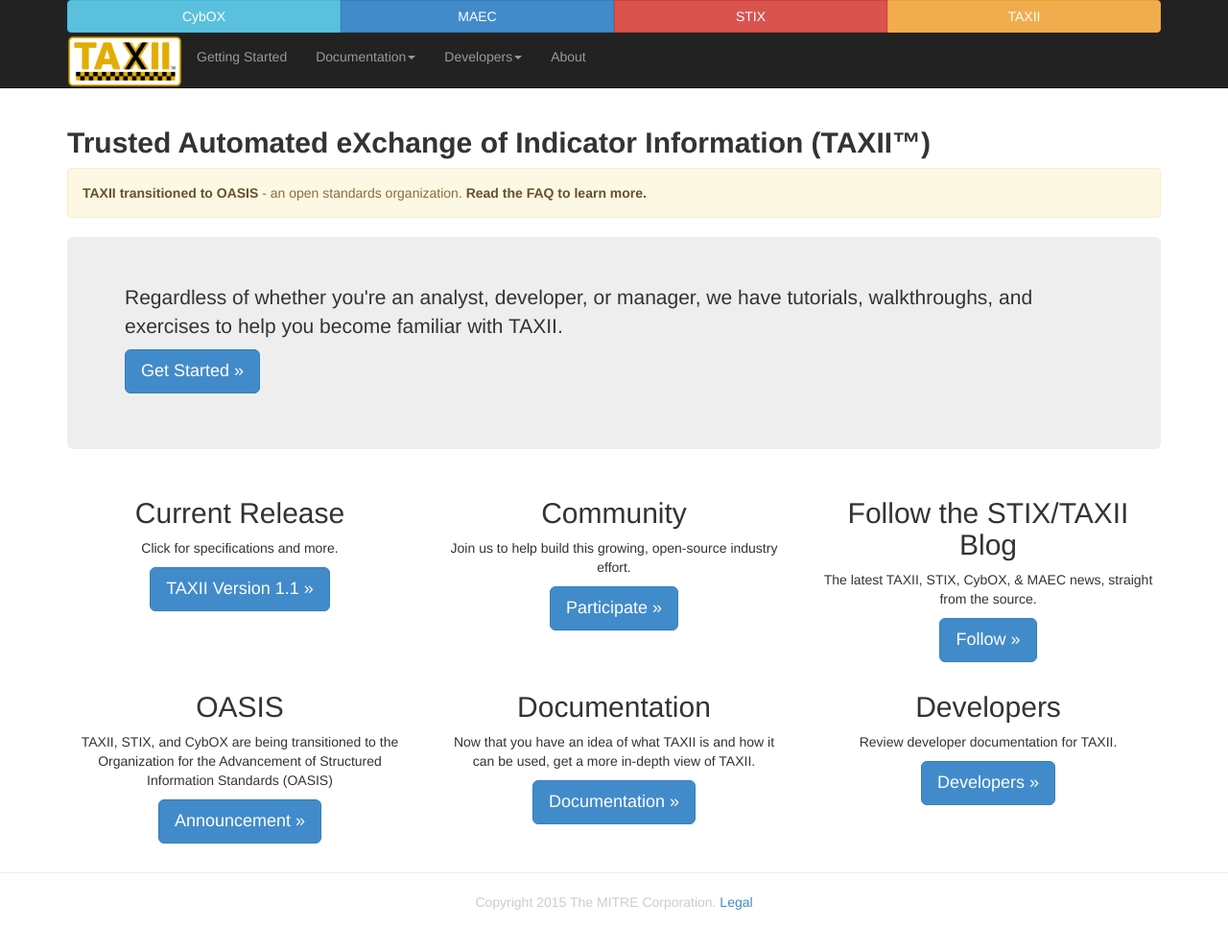
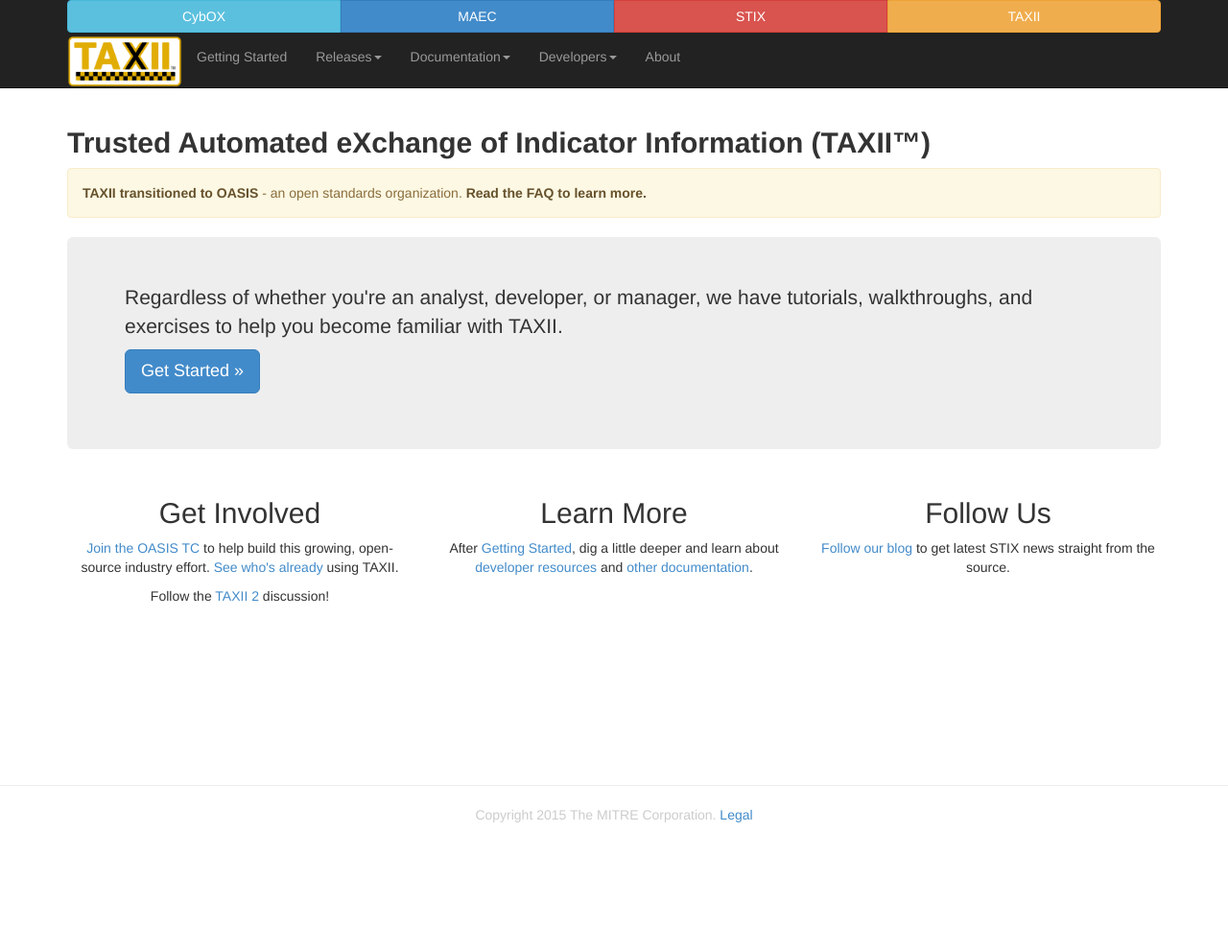
Before and after one commit to TAXIIProject/taxiiproject.github.io, a Jekyll site: the page built from index.md, in a window 1280 px wide. Shown: the whole page at 96% size. Built offline with Jekyll 4.4.1, drawn with Linux system fonts in a browser that asks for light colours; Markdown is read by kramdown in place of the engine named in the settings; after the commit the page ends 900 px from its top, so only the background shows below that.

Commit message:
Updates to nav and homepage

```diff
--- a/_includes/nav.html
+++ b/_includes/nav.html
@@ -32,7 +32,16 @@
             <li role="presentation"><a href="https://github.com/TAXIIProject/yeti">YETI</a></li>
           </ul>
         </li> -->
-
+        <li class="dropdown">
+          <a href="#" class="dropdown-toggle" data-toggle="dropdown">Releases<span class="caret"></span></a>
+          <ul class="dropdown-menu" role="menu">
+            <li role="presentation"><a href="/releases">Releases Home</a></li>
+            <li role="presentation" class="divider"></li>
+            <li role="presentation"><a href="/releases/1.1/">TAXII 1.1</a></li>
+            <li role="presentation"><a href="/releases/1.0/">TAXII 1.0</a></li>
+            <li role="presentation"><a href="/releases/1.0-draft1/">TAXII 1.0 Draft 1</a></li>
+          </ul>
+        </li>
         <li class="dropdown">
           <a href="#" class="dropdown-toggle" data-toggle="dropdown">Documentation<span class="caret"></span></a>
           <ul class="dropdown-menu" role="menu">
@@ -40,7 +49,7 @@
             <li role="presentation" class="divider"></li>
             <li role="presentation"><a href="/documentation/service-profiles">TAXII Service Profiles</a></li>
             <li role="presentation"><a href="/documentation/faq">TAXII FAQ</a></li>
-              <li role="presentation"><a href="/documentation/sample-use">Sample Use (XML/HTTP Examples)</a></li>
+            <li role="presentation"><a href="/documentation/sample-use">Sample Use (XML/HTTP Examples)</a></li>
           </ul>
         </li>
 
--- a/index.md
+++ b/index.md
@@ -22,39 +22,16 @@ no_in_page_title: true
 
 <div class="row">
   <div class="col-md-4 text-center">
-    <h2>Current Release</h2>
-    <p>Click for specifications and more.</p>
-    <p><a class="btn btn-primary btn-lg" role="button" href="/releases/1.1/">TAXII Version 1.1 »</a></p>
+    <h2>Get Involved</h2>
+        <p><a href="https://www.oasis-open.org/committees/tc_home.php?wg_abbrev=cti">Join the OASIS TC</a> to help build this growing, open-source industry effort. <a href="http://stixproject.github.io/supporters/">See who's already</a> using TAXII.</p>
+        <p>Follow the <a href="/taxii2/">TAXII 2</a> discussion!</p>
   </div>
   <div class="col-md-4 text-center">
-    <h2>Community</h2>
-    <p>Join us to help build this growing, open-source industry effort.</p>
-    <p><a class="btn btn-primary btn-lg" role="button" href="/community">Participate »</a></p>
+    <h2>Learn More</h2>
+    <p>After <a href="/getting-started/">Getting Started</a>, dig a little deeper and learn about <a href="/developers/">developer resources</a> and <a href="/documentation">other documentation</a>.</p>
 </div>
   <div class="col-md-4 text-center">
-    <h2>Follow the STIX/TAXII Blog</h2>
-    <p>The latest TAXII, STIX, CybOX, & MAEC news, straight from the source.</p>
-    <p><a class="btn btn-primary btn-lg" role="button" href="http://stixproject.tumblr.com/">Follow »</a></p>
+    <h2>Follow Us</h2>
+    <p><a href="http://stixproject.tumblr.com/">Follow our blog</a> to get latest STIX news straight from the source.</p>
   </div>
 </div>
-
-<div class="row">
-  <div class="col-md-4 text-center">
-    <h2>OASIS</h2>
-    <p>TAXII, STIX, and CybOX are being transitioned to the Organization for the Advancement of Structured Information Standards (OASIS)</p>
-    <p><a class="btn btn-primary btn-lg" role="button" href="https://stixproject.github.io/stix-at-oasis.pdf">Announcement »</a></p>
-  </div>
-
-<div class="col-md-4 text-center">
-    <h2>Documentation</h2>
-    <p>Now that you have an idea of what TAXII is and how it can be used,
-    get a more in-depth view of TAXII.</p>
-    <p><a class="btn btn-primary btn-lg" role="button" href="/documentation">Documentation »</a></p>
-  </div>
-
-<div class="col-md-4 text-center">
-    <h2>Developers</h2>
-    <p>Review developer documentation for TAXII.</p>
-    <p><a class="btn btn-primary btn-lg" role="button" href="/developers">Developers »</a></p>
-  </div>
-</div>
```
